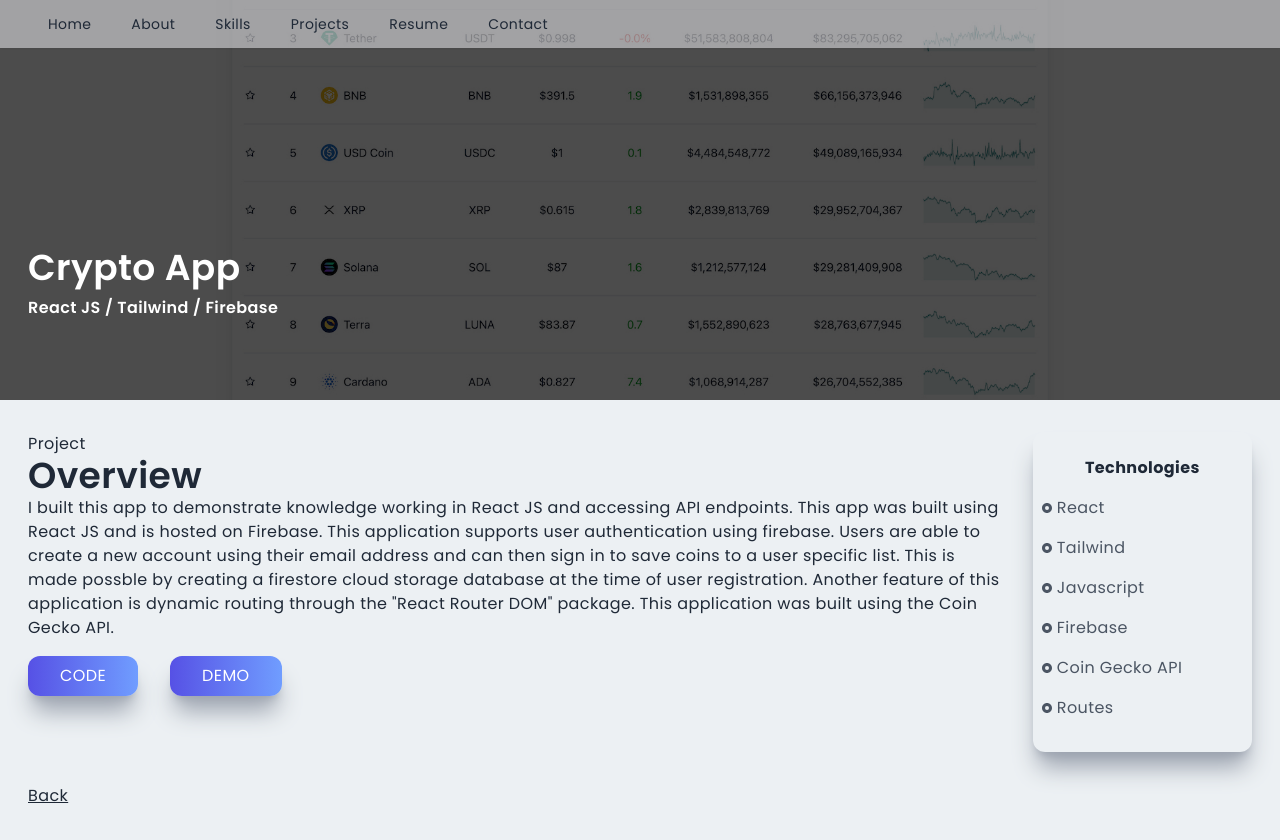
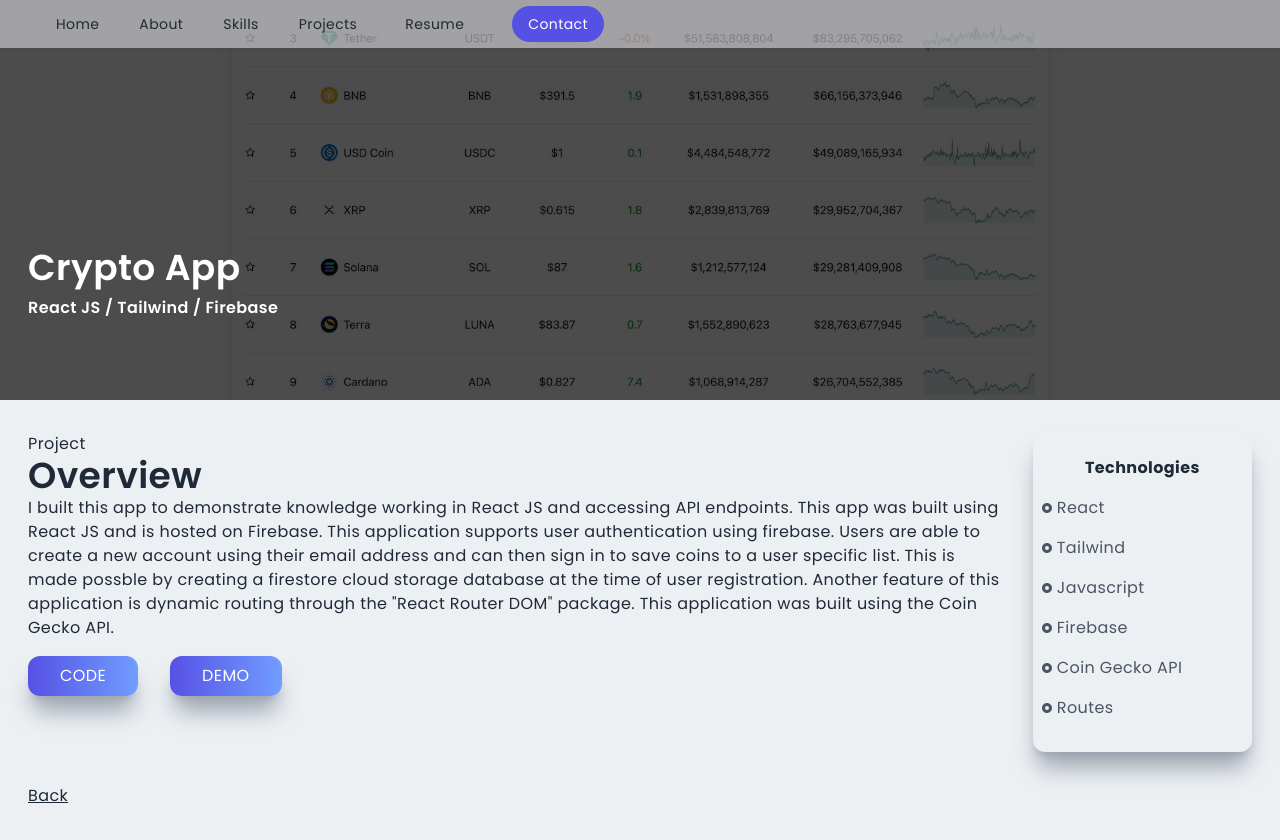
Before and after one commit to rollahaideri/Portfolio, a Next.js app: page /crypto in a window 1280 px wide. Built offline with nearby package versions, Linux system fonts and the light colour scheme.

Commit message:
Navbar/Contact with new purple background.

```diff
--- a/components/Navbar.jsx
+++ b/components/Navbar.jsx
@@ -76,26 +76,29 @@
             />
           </a>
         </Link> */}
-        <div>
+        <div className='p-2'>
           <ul style={{ color: `${linkColor}` }} className='hidden md:flex'>
-            <li className='ml-10 text-sm hover:border-b hover:text-[#5651e5] '>
+            <li className='ml-10 text-sm hover:border-b py-2 hover:text-[#5651e5] '>
               <Link href='/' >Home</Link>
             </li>
-            <li className='ml-10 text-sm hover:border-b hover:text-[#5651e5]'>
+            <li className='ml-10 text-sm hover:border-b py-2 hover:text-[#5651e5]'>
               <Link href='/#about'>About</Link>
             </li>
-            <li className='ml-10 text-sm hover:border-b hover:text-[#5651e5]'>
+            <li className='ml-10 text-sm hover:border-b py-2 hover:text-[#5651e5]'>
               <Link href='/#skills'>Skills</Link>
             </li>
-            <li className='ml-10 text-sm hover:border-b hover:text-[#5651e5]'>
+            <li className='ml-10 text-sm hover:border-b py-2 hover:text-[#5651e5]'>
               <Link href='/#projects'>Projects</Link>
             </li>
-            <li className='ml-10 text-sm hover:border-b hover:text-[#5651e5]'>
+            <li className='ml-10 text-sm hover:border-b p-2 hover:text-[#5651e5]'>
               <Link href='/resume'>Resume</Link>
             </li>
-            <li className='ml-10 text-sm hover:border-b hover:text-[#5651e5]'>
+
+            <li className='ml-10 text-sm text-white px-4 py-2 bg-[#5651e5]  rounded-full  hover:bg-[#5651e5]/90'>
               <Link href='/#contact'>Contact</Link>
             </li>
+
+
           </ul>
           {/* Hamburger Icon */}
           {/* <div
```
